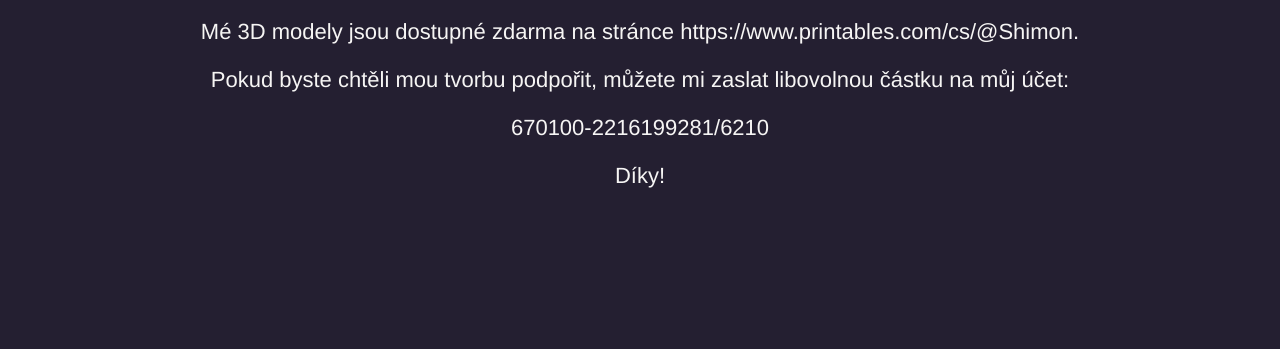
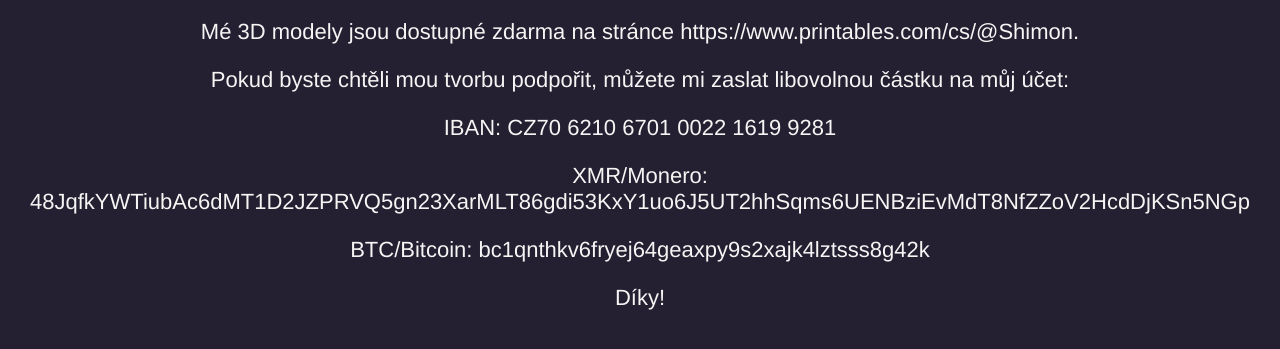
Before and after one commit to ShimonHoranek/main-page, a plain HTML site: page dar.html in a window 1280 px wide. Shown: the part 61-410 px from the top of the page. Drawn offline with Linux system fonts and the light colour scheme.

Commit message:
Update dar.html

```diff
--- a/dar.html
+++ b/dar.html
@@ -14,7 +14,9 @@ p {text-align:center;font-family:Helvetica, sans-serif;font-size:22px;font-style
 <h1>Podpořte mojí tvorbu</h1>
 <p>Mé 3D modely jsou dostupné zdarma na stránce https://www.printables.com/cs/@Shimon.</p>
 <p>Pokud byste chtěli mou tvorbu podpořit, můžete mi zaslat libovolnou částku na můj účet:</p>
-<p>670100-2216199281/6210</p>
+<p>IBAN: CZ70 6210 6701 0022 1619 9281</p>
+<p>XMR/Monero: 48JqfkYWTiubAc6dMT1D2JZPRVQ5gn23XarMLT86gdi53KxY1uo6J5UT2hhSqms6UENBziEvMdT8NfZZoV2HcdDjKSn5NGp</p>
+<p>BTC/Bitcoin: bc1qnthkv6fryej64geaxpy9s2xajk4lztsss8g42k</p>
 <p>Díky!</p>
 </body>
 </html>
```
